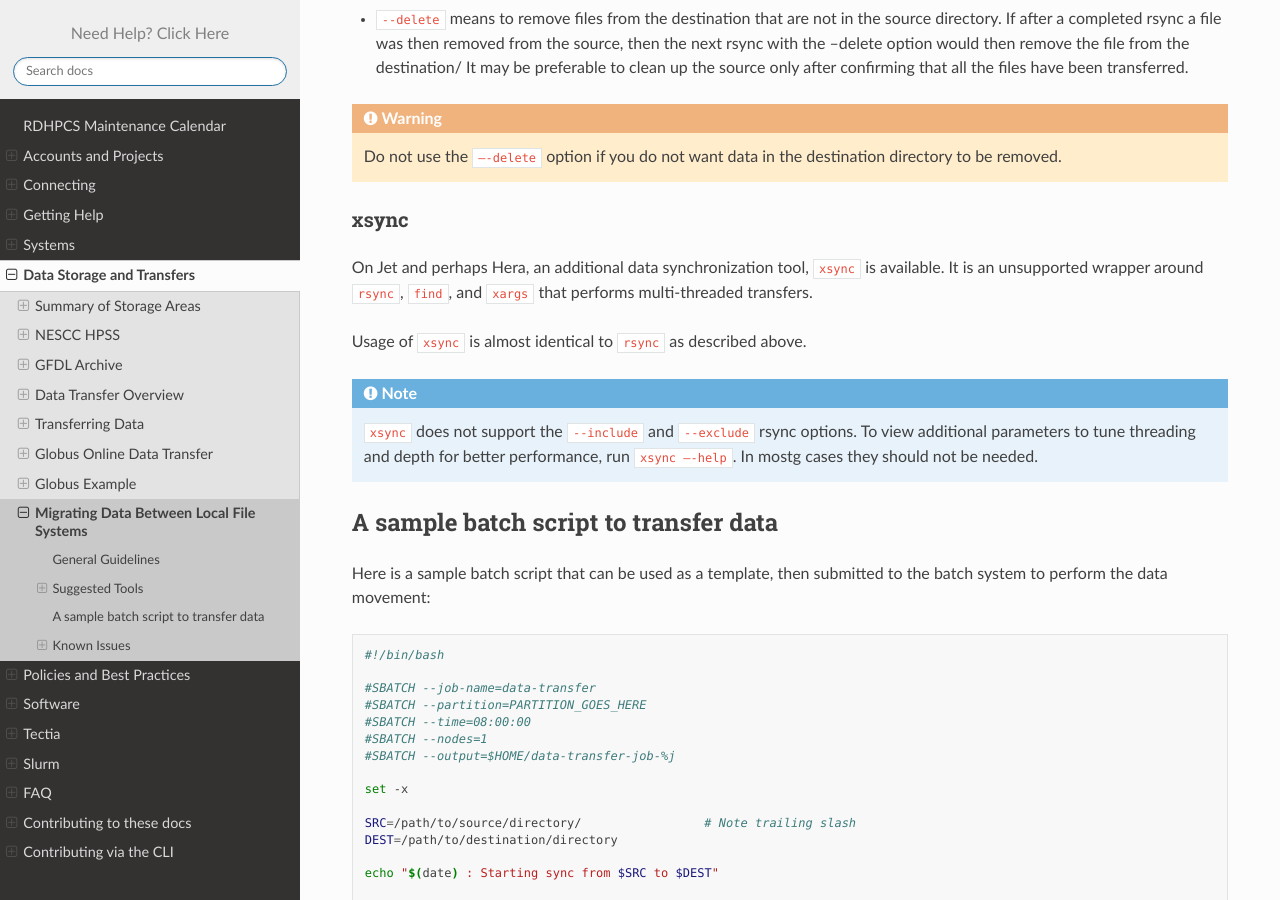
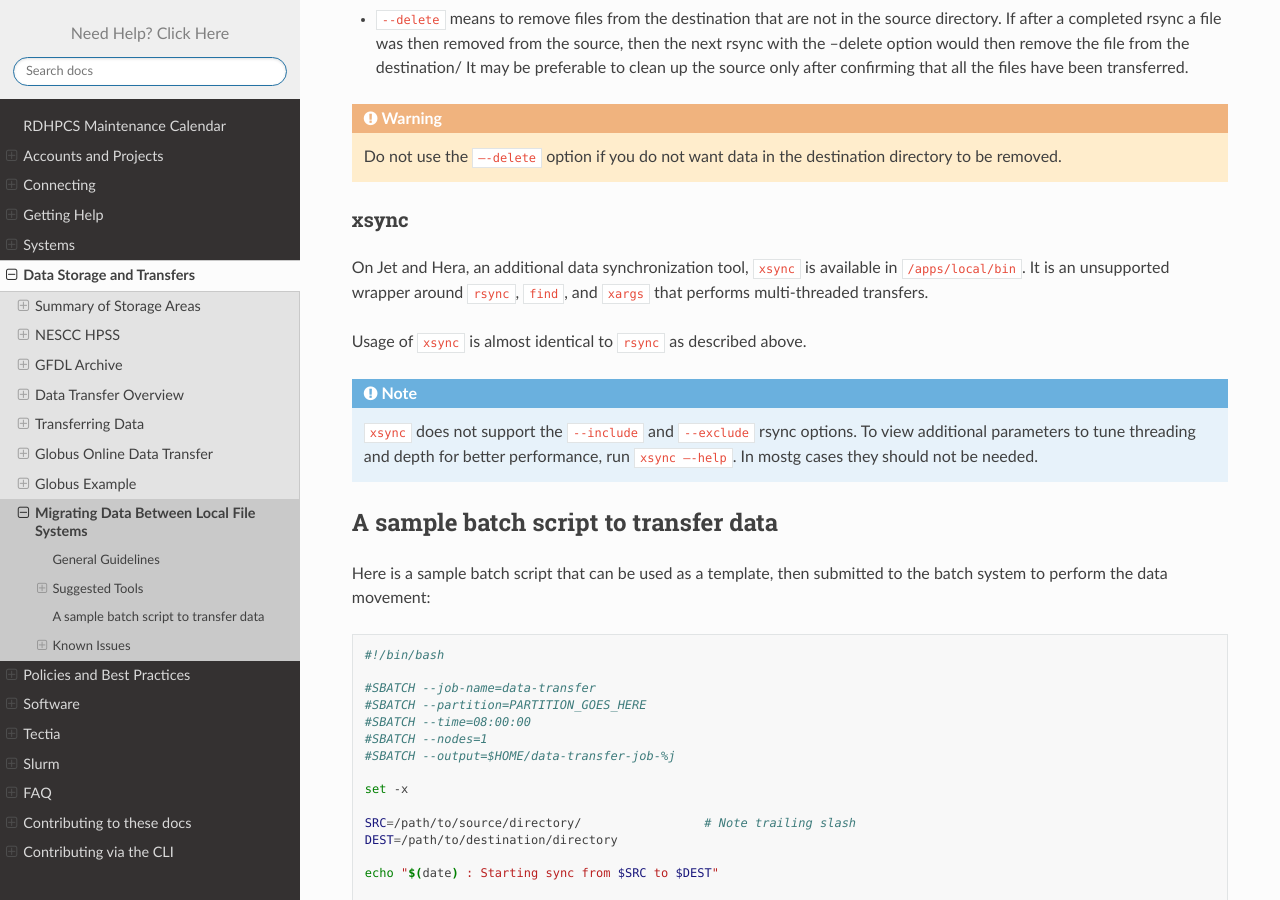
Before and after one commit to NOAA-RDHPCS/noaa-rdhpcs.github.io, a Sphinx documentation site: the page built from source/data/local_migration.rst, in a window 1280 px wide and 900 px high, scrolled down 2662 px. Built offline with Sphinx 7.4.7 and the Read the Docs theme 2.0.0, drawn with Linux system fonts in a browser that asks for light colours; pages that are not in the unit, such as notebooks, are missing from menus.

Commit message:
xsync is on hera too
ok alright already.

```diff
--- a/source/data/local_migration.rst
+++ b/source/data/local_migration.rst
@@ -169,8 +169,9 @@ destination if does exist:
 xsync
 -----
 
-On Jet and perhaps Hera, an additional data synchronization tool,
-``xsync`` is available. It is an unsupported wrapper around ``rsync``,
+On Jet and Hera, an additional data synchronization tool,
+``xsync`` is available in ``/apps/local/bin``. It is an unsupported
+wrapper around ``rsync``,
 ``find``, and ``xargs`` that performs multi-threaded transfers.
 
 Usage of ``xsync`` is almost identical to ``rsync`` as described above.
```
